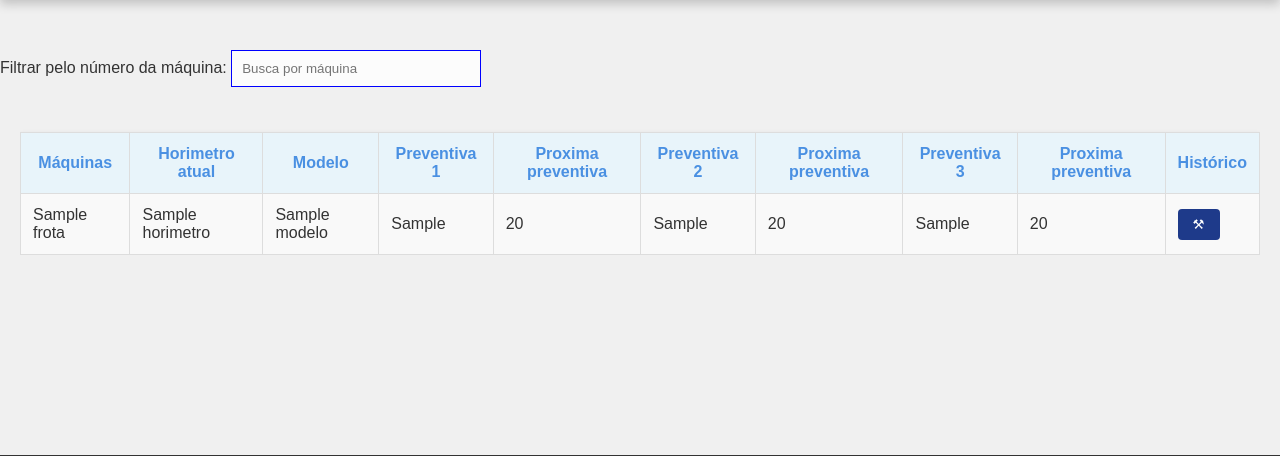
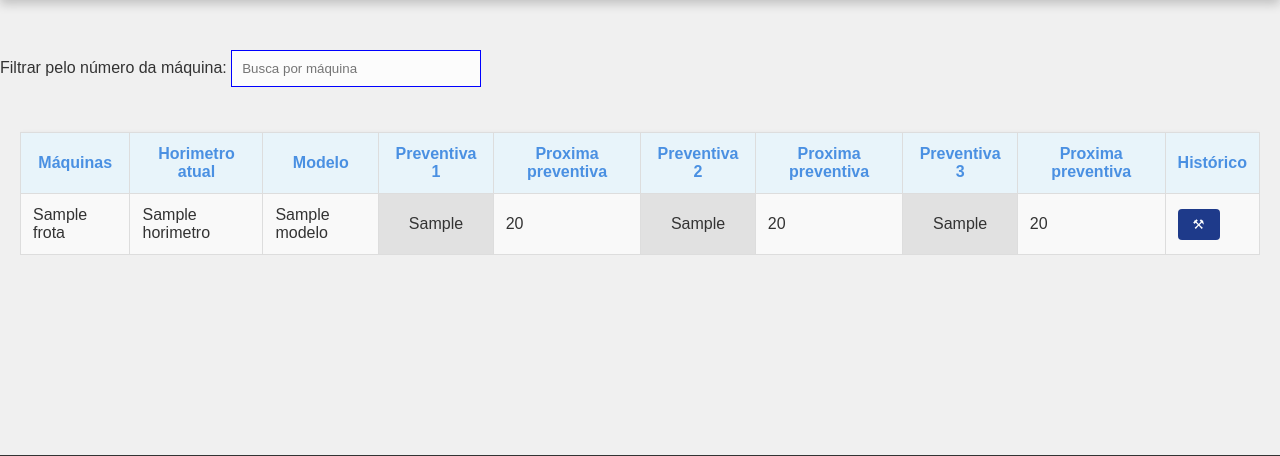
Before and after one commit to valter-costa-menezes/preventivas, a Django app: template maquinas/templates/maquinas/index.html in a window 1280 px wide. Shown: the part 187-643 px from the top of the page. Run offline with Django 5.2, Linux system fonts and the light colour scheme; the template is opened without the code that fills it: most values are stand-ins (such as "Sample title", 1, 10 or a date in 2020).

Commit message:
Update index.css
adicionado estilo a class="hora"

```diff
--- a/maquinas/static/css/index.css
+++ b/maquinas/static/css/index.css
@@ -100,3 +100,8 @@ tr:hover {
     border: 1px solid blue;
 
 }
+
+.hora{
+    text-align: center;
+    background-color: #e1e1e1;
+}
```
